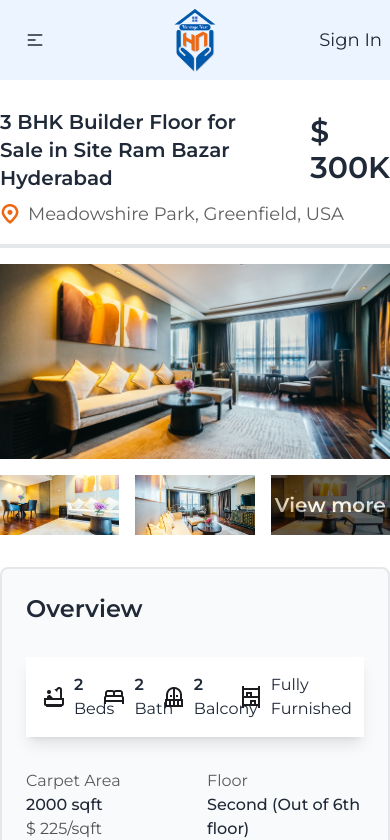
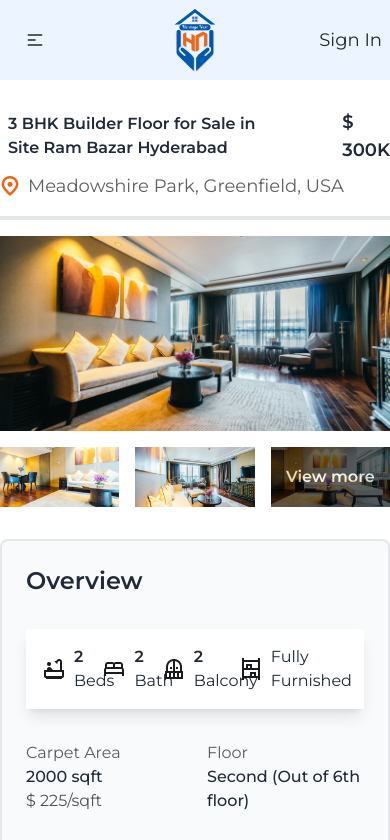
Before and after one commit to nisakib07/heritage-nest, a React (Vite) app: page /details in a window 390 px wide. Shown: the top 840 px of the page. Built offline with nearby package versions, Linux system fonts and the light colour scheme.

Commit message:
Details banner fixed

```diff
--- a/src/Pages/Details/DetailsBanner.jsx
+++ b/src/Pages/Details/DetailsBanner.jsx
@@ -10,11 +10,11 @@ const DetailsBanner = () => {
   return (
     <div>
       <div className="flex items-center gap-16">
-        <h1 className="text-xl font-semibold">
+        <h1 className="text-base px-2 lg:px-0 lg:text-xl font-semibold">
           3 BHK Builder Floor for Sale in Site Ram Bazar Hyderabad
         </h1>
 
-        <p className="text-3xl font-semibold">$ 300K</p>
+        <p className="text-lg lg:text-3xl font-semibold">$ 300K</p>
       </div>
       <div className="flex items-center gap-2 mt-2">
         <img src={location} alt="" />
@@ -35,7 +35,7 @@ const DetailsBanner = () => {
             <img src={detail3} alt="" />
             <div className="relative">
               <img className="w-full h-auto" src={detail4} alt="" />
-              <div class="absolute inset-0 bg-black opacity-60 flex items-center justify-center text-white text-xl font-semibold">
+              <div class="absolute inset-0 bg-black opacity-60 flex items-center justify-center text-white lg:text-xl font-semibold">
                 View more
               </div>
             </div>
```
